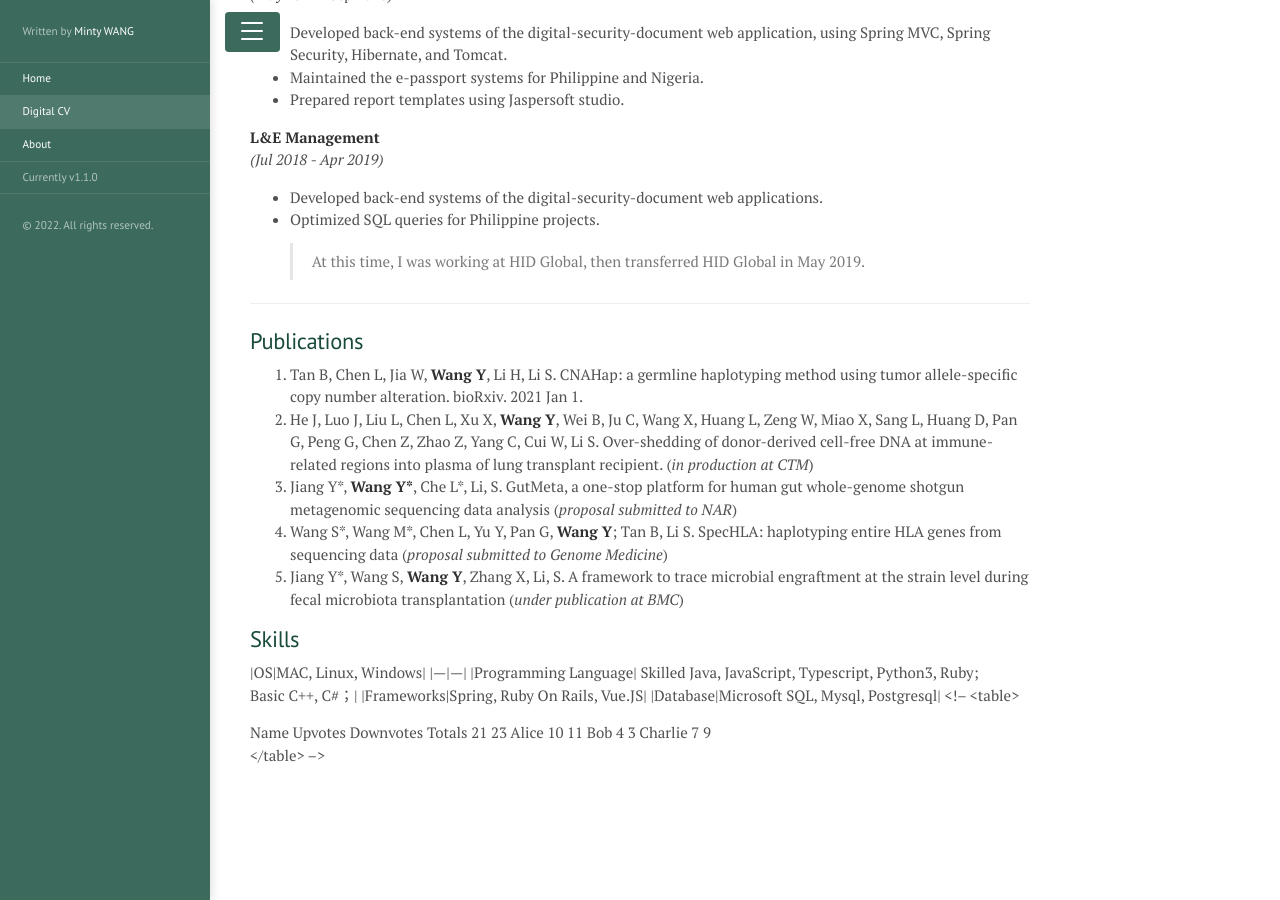
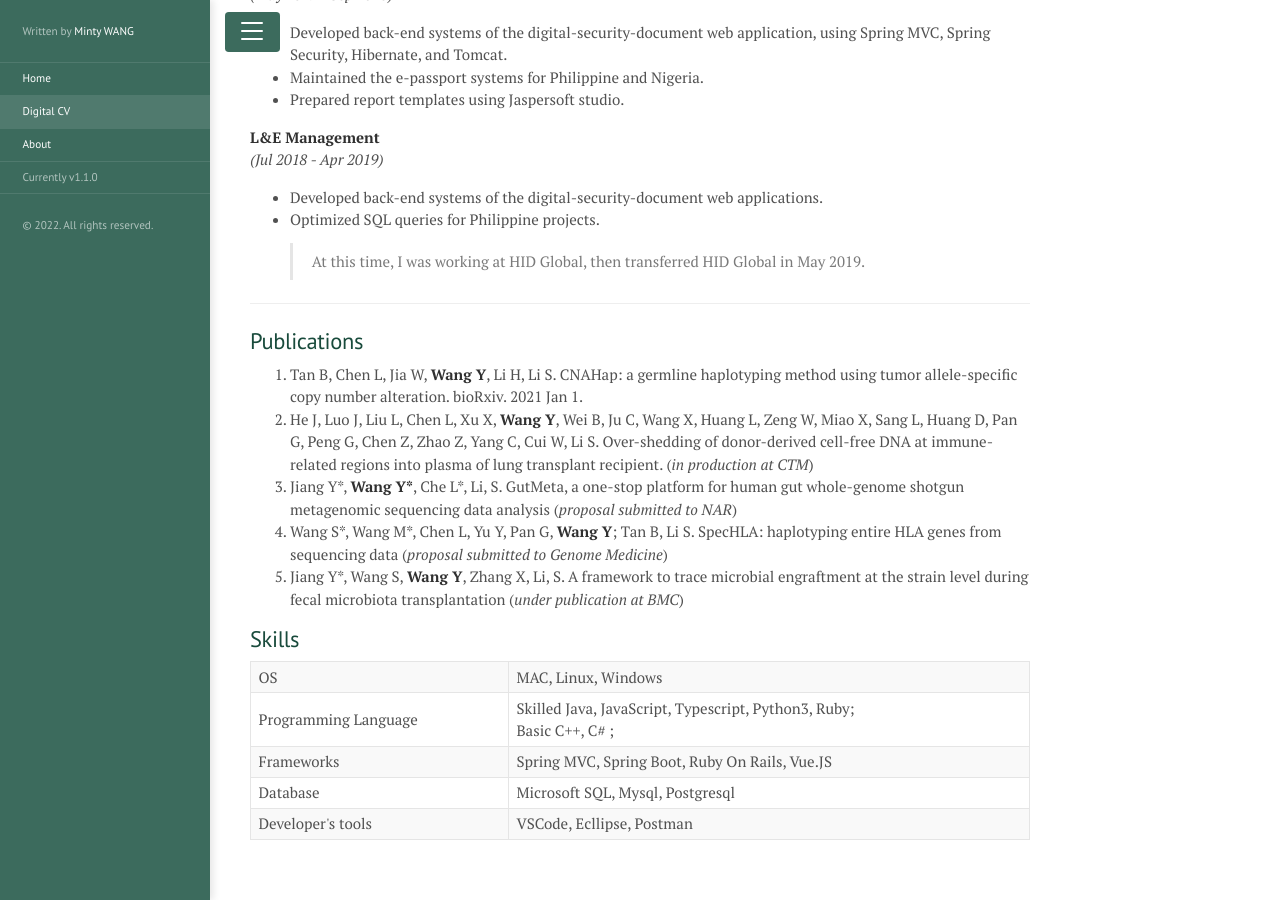
Before and after one commit to apphiaWang/home, a Jekyll site: the page built from digital-cv.md, in a window 1280 px wide and 900 px high, scrolled down 1657 px. Built offline with Jekyll 4.4.1, drawn with Linux system fonts in a browser that asks for light colours.

Commit message:
update digital cv skill table

```diff
--- a/digital-cv.md
+++ b/digital-cv.md
@@ -87,41 +87,28 @@ _(Mar 2021 - Now)_
 
 ## Skills
 
-|OS|MAC, Linux, Windows|
-|---|---|
-|Programming Language|  Skilled Java, JavaScript, Typescript, Python3, Ruby; <br>Basic C++, C#；|
-|Frameworks|Spring, Ruby On Rails, Vue.JS|
-|Database|Microsoft SQL, Mysql, Postgresql|
-<!-- <table>
-  <thead>
-    <tr>
-      <th>Name</th>
-      <th>Upvotes</th>
-      <th>Downvotes</th>
-    </tr>
-  </thead>
-  <tfoot>
-    <tr>
-      <td>Totals</td>
-      <td>21</td>
-      <td>23</td>
-    </tr>
-  </tfoot>
+<table>
   <tbody>
     <tr>
-      <td>Alice</td>
-      <td>10</td>
-      <td>11</td>
+      <td>OS</td>
+      <td>MAC, Linux, Windows</td>
     </tr>
     <tr>
-      <td>Bob</td>
-      <td>4</td>
-      <td>3</td>
+      <td>Programming Language</td>
+      <td>Skilled Java, JavaScript, Typescript, Python3, Ruby; <br>Basic C++, C# ;
+      </td>
     </tr>
     <tr>
-      <td>Charlie</td>
-      <td>7</td>
-      <td>9</td>
+      <td>Frameworks</td>
+      <td>Spring MVC, Spring Boot, Ruby On Rails, Vue.JS</td>
+    </tr>
+    <tr>
+      <td>Database</td>
+      <td>Microsoft SQL, Mysql, Postgresql</td>
+    </tr>
+     <tr>
+      <td>Developer's tools</td>
+      <td>VSCode, Ecllipse, Postman</td>
     </tr>
   </tbody>
-</table> -->
+</table>
```
